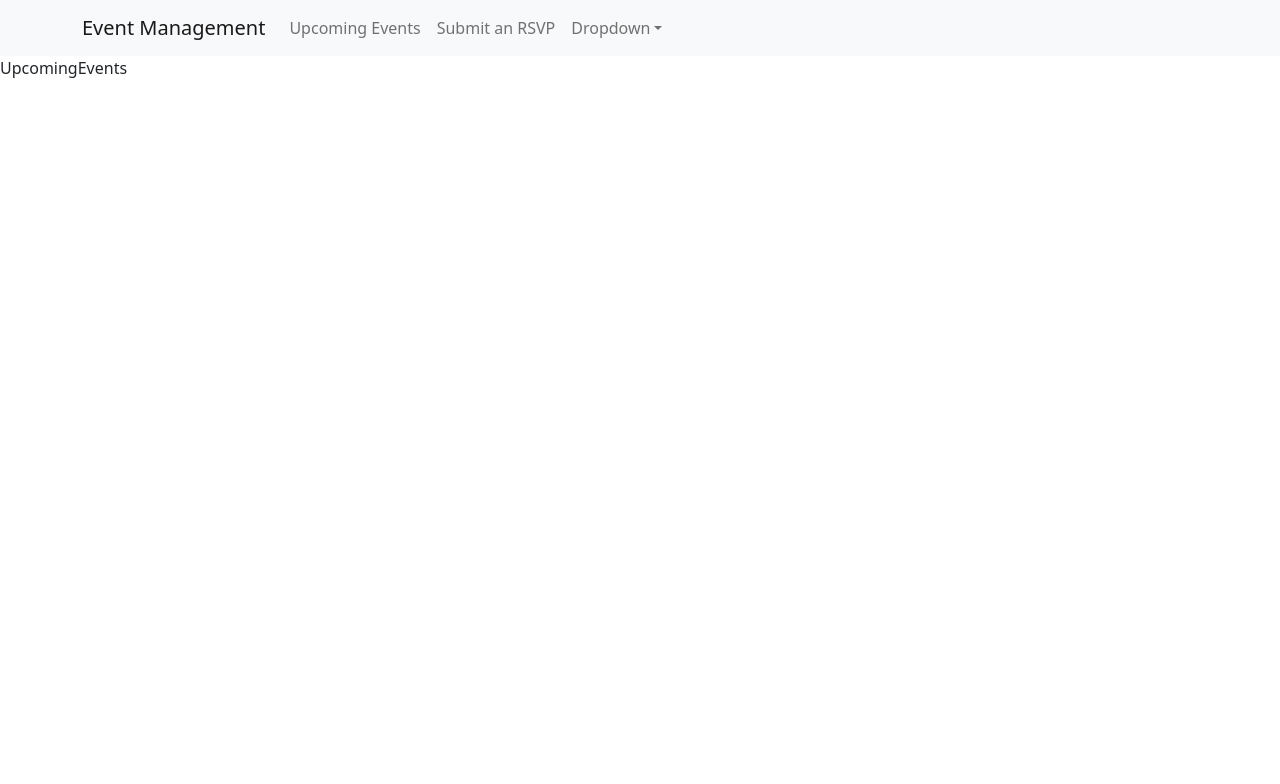
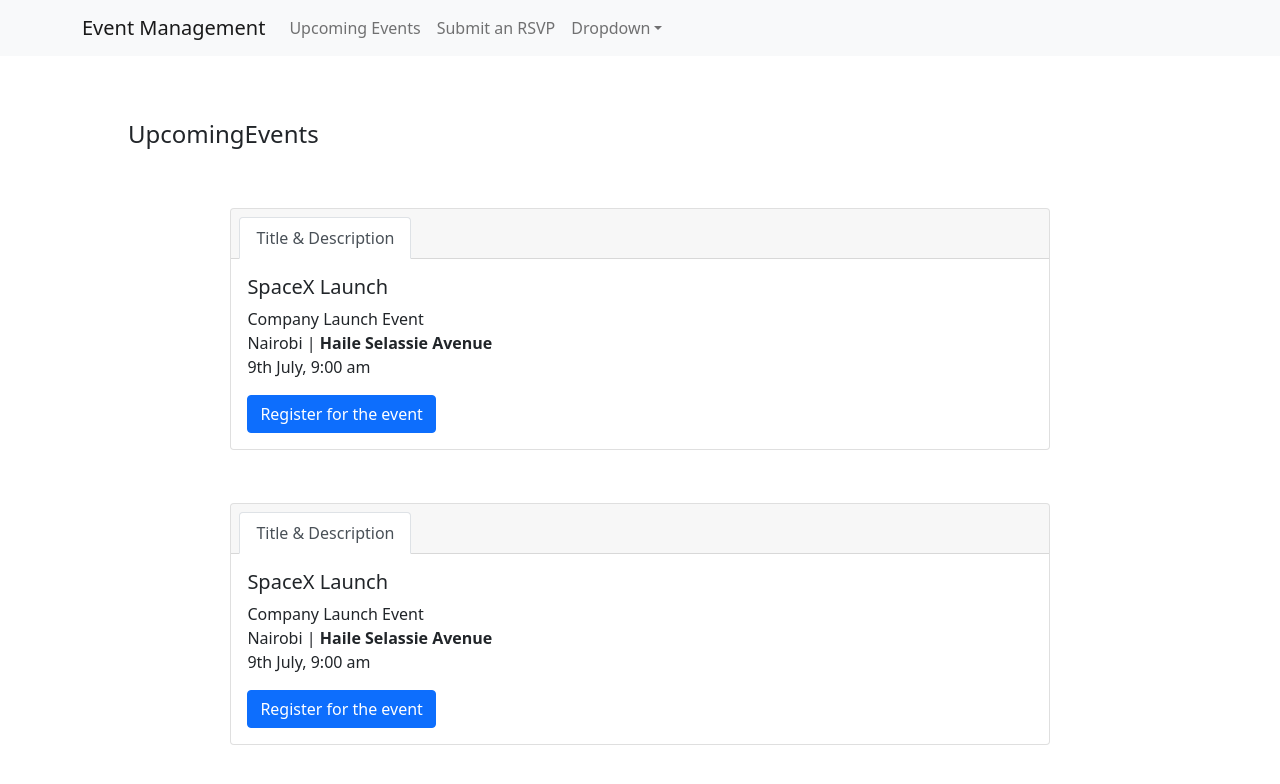
Before and after one commit to collinskoech11/EventManagement, a React (Create React App) app in the folder event/: page /Pages/User/UpcomingEvents in a window 1280 px wide. Shown: the top 784 px of the page. Built offline with nearby package versions, Linux system fonts and the light colour scheme.

Commit message:
fields update

```diff
--- a/event/src/App.css
+++ b/event/src/App.css
@@ -1,6 +1,7 @@
 .mydiv{
     padding:10%;
     padding-top:5%;
+    padding-bottom: 2px;
 }
 @media (max-width:1000px){
     .mydiv{
--- a/event/src/Pages/Manager/MyEvents.js
+++ b/event/src/Pages/Manager/MyEvents.js
@@ -1,9 +1,45 @@
 import React from 'react'
+import {Card, Button, Nav, Header, Body, Title, Text, Link, Item} from 'react-bootstrap'
 
 function MyEvents() {
   return (
-    <div>
-      <h1>My Events</h1>
+    <div className="mydiv">
+      <Card>
+        <Card.Header>
+          <Nav variant="tabs" defaultActiveKey="#first">
+            <Nav.Item>
+              <Nav.Link href="#first">Title & Description</Nav.Link>
+            </Nav.Item>
+          </Nav>
+        </Card.Header>
+        <Card.Body>
+          <Card.Title>SpaceX Launch</Card.Title>
+          <Card.Text>
+            Company Launch Event<br/>
+            Nairobi | <b>Haile Selassie Avenue</b><br/>
+            9th July, 9:00 am<br/>
+          </Card.Text>
+          <Button variant="primary">View Rsvps</Button>
+        </Card.Body>
+      </Card>
+      <Card>
+        <Card.Header>
+          <Nav variant="tabs" defaultActiveKey="#first">
+            <Nav.Item>
+              <Nav.Link href="#first">Title & Description</Nav.Link>
+            </Nav.Item>
+          </Nav>
+        </Card.Header>
+        <Card.Body>
+          <Card.Title>SpaceX Launch</Card.Title>
+          <Card.Text>
+            Company Launch Event<br/>
+            Nairobi | <b>Haile Selassie Avenue</b><br/>
+            9th July, 9:00 am<br/>
+          </Card.Text>
+          <Button variant="primary">View Rsvps</Button>
+        </Card.Body>
+      </Card>
     </div>
   )
 }
--- a/event/src/Pages/User/UpcomingEvents.js
+++ b/event/src/Pages/User/UpcomingEvents.js
@@ -1,8 +1,56 @@
 import React from 'react'
+import {Card, Button, Nav, Header, Body, Title, Text, Link, Item} from 'react-bootstrap'
+
 
 function UpcomingEvents() {
   return (
-    <div>UpcomingEvents</div>
+    <>
+
+    <div className="mydiv">
+    <h4>UpcomingEvents</h4>
+    <div className="mydiv">
+      <Card>
+        <Card.Header>
+          <Nav variant="tabs" defaultActiveKey="#first">
+            <Nav.Item>
+              <Nav.Link href="#first">Title & Description</Nav.Link>
+            </Nav.Item>
+          </Nav>
+        </Card.Header>
+        <Card.Body>
+          <Card.Title>SpaceX Launch</Card.Title>
+          <Card.Text>
+            Company Launch Event<br/>
+            Nairobi | <b>Haile Selassie Avenue</b><br/>
+            9th July, 9:00 am<br/>
+          </Card.Text>
+          <Button variant="primary">Register for the event</Button>
+        </Card.Body>
+      </Card>
+      </div>
+      <div className="mydiv">
+        <Card>
+          <Card.Header>
+            <Nav variant="tabs" defaultActiveKey="#first">
+              <Nav.Item>
+                <Nav.Link href="#first">Title & Description</Nav.Link>
+              </Nav.Item>
+            </Nav>
+          </Card.Header>
+          <Card.Body>
+            <Card.Title>SpaceX Launch</Card.Title>
+            <Card.Text>
+              Company Launch Event<br/>
+              Nairobi | <b>Haile Selassie Avenue</b><br/>
+              9th July, 9:00 am<br/>
+            </Card.Text>
+            <Button variant="primary">Register for the event</Button>
+          </Card.Body>
+        </Card>
+        </div>
+      </div>
+    </>
+
   )
 }
 
```
Also changed, not shown: event/src/Pages/Onboarding/ListUsers.js (added, +9 -0 lines), event/src/Pages/Onboarding/UserCreation.js (added, +11 -0 lines).
